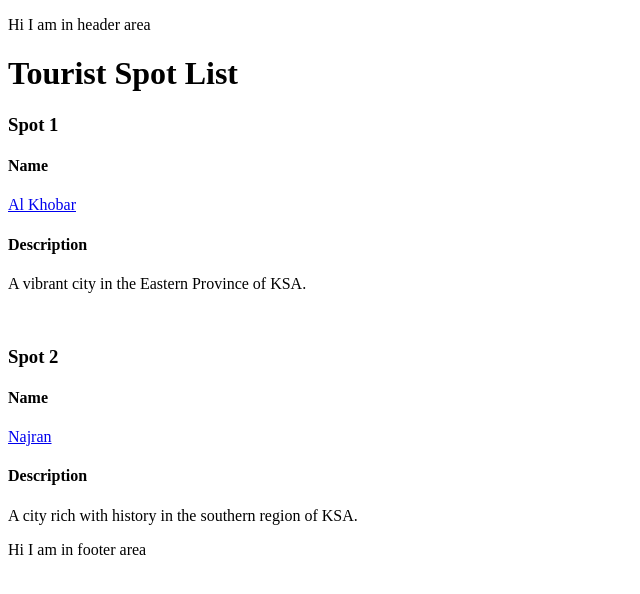
After one commit to amoraah09/django_project, a Django app: page /spots in a window 1280 px wide. The commit adds this page. Shown: the top 594 px of the page, without its empty margins (0-640 px from the left). Run offline with Django 5.2, Linux system fonts and the light colour scheme.

Commit message:
view and templates

```diff
--- /dev/null
+++ b/Ksa_tourist_guide/apps/TouristSpots/urls.py
@@ -0,0 +1,8 @@
+from django.urls import path
+from apps.TouristSpots import views
+
+urlpatterns = [
+    path('', views.index, name='index'),
+    path('spots', views.spots),
+    path('spot/<int:sId>', views.spot)
+]
--- a/Ksa_tourist_guide/apps/TouristSpots/views.py
+++ b/Ksa_tourist_guide/apps/TouristSpots/views.py
@@ -1,3 +1,22 @@
-from django.shortcuts import render
+from django.shortcuts import render, redirect
 
-# Create your views here.
+def index(request):
+    # this view returns index
+    return render(request, 'touristSpotModule/index.html')
+
+def spots(request):
+    return render(request, 'touristSpotModule/spotList.html')
+
+def spot(request, sId):
+
+    spot1 = {'id':12344321, 'name':'Al Khobar', 'description':'A vibrant city in the Eastern Province of KSA'}
+    spot2 = {'id':56788765, 'name':'Najran', 'description':'A city rich with history in the southern region of KSA'}
+
+    targetSpot = None
+    if spot1['id'] == sId: targetSpot = spot1
+    if spot2['id'] == sId: targetSpot = spot2
+
+    if targetSpot == None: return redirect('/spots')
+
+    context = {'spot':targetSpot} # spot is the variable name accessible by template
+    return render(request, 'TouristSpotModule/spot.html', context)
--- a/Ksa_tourist_guide/apps/templates/layouts/base.html
+++ b/Ksa_tourist_guide/apps/templates/layouts/base.html
@@ -5,7 +5,7 @@
    <meta charset="utf-8">
    <meta name="viewport" content="width=device-width">
    <title>
-      tourists spot - {% spot name %}{% endblock %}
+      tourists spot - {% block name %}{% endblock %}
    </title>
 
    <!-- here you put your stylesheets-->
--- /dev/null
+++ b/Ksa_tourist_guide/apps/templates/touristSpotModule/index.html
@@ -0,0 +1,5 @@
+{% extends "layouts/base.html" %}
+
+{% block content %}
+<h1> Hello to my Tourists guide Application </h1>
+{% endblock content %}
--- /dev/null
+++ b/Ksa_tourist_guide/apps/templates/touristSpotModule/spotList.html
@@ -0,0 +1,16 @@
+{% extends "layouts/base.html" %}
+
+{% block content %}
+<h1>Tourist Spot List</h1>
+<h3>Spot 1</h3>
+<h4>Name</h4>
+<a href="/spot/12344321">Al Khobar</a>
+<h4>Description</h4>
+<p>A vibrant city in the Eastern Province of KSA.</p>
+</br>
+<h3>Spot 2</h3>
+<h4>Name</h4>
+<a href="/spot/56788765">Najran</a>
+<h4>Description</h4>
+<p>A city rich with history in the southern region of KSA.</p>
+{% endblock content %}
--- a/Ksa_tourist_guide/main/settings.py
+++ b/Ksa_tourist_guide/main/settings.py
@@ -50,7 +50,6 @@ MIDDLEWARE = [
     "django.middleware.clickjacking.XFrameOptionsMiddleware",
 ]
 
-ROOT_URLCONF = "Ksa_tourist_guide.urls"
 ROOT_URLCONF = 'main.urls'
 TEMPLATE_DIR = os.path.join(BASE_DIR, "apps" + os.sep + "templates")
 
@@ -59,7 +58,7 @@ TEMPLATE_DIR = os.path.join(BASE_DIR, "apps" + os.sep + "templates")
 TEMPLATES = [
     {
         "BACKEND": "django.template.backends.django.DjangoTemplates",
-        "DIRS": [],
+        "DIRS": [TEMPLATE_DIR],
         "APP_DIRS": True,
         "OPTIONS": {
             "context_processors": [
@@ -72,7 +71,7 @@ TEMPLATES = [
     },
 ]
 
-WSGI_APPLICATION = "Ksa_tourist_guide.wsgi.application"
+WSGI_APPLICATION = 'main.wsgi.application'
 
 
 # Database
--- a/Ksa_tourist_guide/manage.py
+++ b/Ksa_tourist_guide/manage.py
@@ -6,7 +6,7 @@ import sys
 
 def main():
     """Run administrative tasks."""
-    os.environ.setdefault("DJANGO_SETTINGS_MODULE", "Ksa_tourist_guide.settings")
+    os.environ.setdefault("DJANGO_SETTINGS_MODULE", "main.settings")
     try:
         from django.core.management import execute_from_command_line
     except ImportError as exc:
```
Also changed, not shown: Ksa_tourist_guide/apps/templates/touristSpotModule/spot.html (added, +23 -0 lines).
